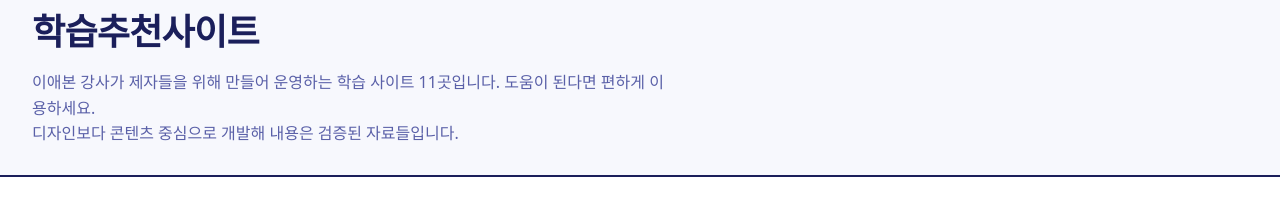
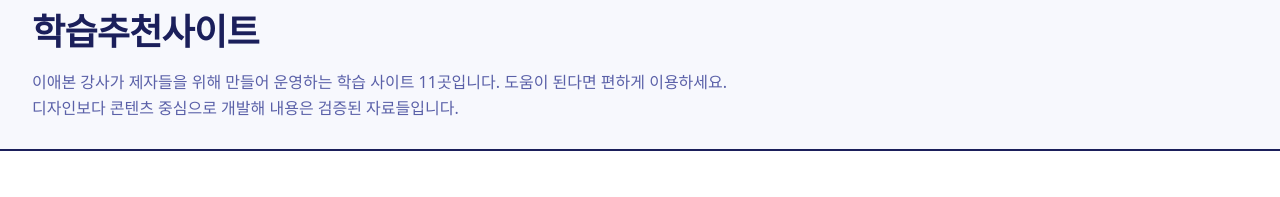
Before and after one commit to aebonlee/kdt-ai, a React (Vite) app: page /recommend in a window 1280 px wide. Shown: the part 191-388 px from the top of the page. Built offline with nearby package versions, Linux system fonts and the light colour scheme; no server answers; a web font is replaced by a local one.

Commit message:
추천사이트 리드 문장 한 줄 표시 — p 폭 제한 해제 + 데스크톱 nowrap(모바일 자연 줄바꿈)
Co-Authored-By: Claude Fable 5 <noreply@anthropic.com>

```diff
--- a/src/index.css
+++ b/src/index.css
@@ -801,6 +801,10 @@ ul { list-style: none; }
   .admin-shell-main .container { padding: 0; }
 }
 
+/* 학습추천사이트 리드 문장 — 데스크톱 한 줄 유지, 좁은 화면은 자연 줄바꿈 */
+.rec-lead { white-space: nowrap; }
+@media (max-width: 860px) { .rec-lead { white-space: normal; } }
+
 /* 강의안 강조 — 형광펜(mark.hl)·굵게(b.rich-b)·밑줄(u.rich-u) */
 mark.hl { background: linear-gradient(transparent 52%, rgba(255, 213, 74, 0.55) 52%); color: inherit; font-weight: 700; padding: 0 1px; border-radius: 2px; }
 [data-theme="dark"] mark.hl { background: linear-gradient(transparent 52%, rgba(255, 213, 74, 0.28) 52%); }
--- a/src/pages/Recommend.jsx
+++ b/src/pages/Recommend.jsx
@@ -12,8 +12,9 @@ export default function Recommend() {
         <div className="container">
           <span className="eyebrow">Recommended Sites</span>
           <h1>학습추천사이트</h1>
-          <p>
-            <span style={{ display: 'block' }}>이애본 강사가 제자들을 위해 만들어 운영하는 학습 사이트 {total}곳입니다. 도움이 된다면 편하게 이용하세요.</span>
+          <p style={{ maxWidth: 'none' }}>
+            {/* 첫 문장은 한 줄 유지(기본 640px 폭 제한 해제) — 좁은 화면에서만 자연 줄바꿈 허용 */}
+            <span className="rec-lead" style={{ display: 'block' }}>이애본 강사가 제자들을 위해 만들어 운영하는 학습 사이트 {total}곳입니다. 도움이 된다면 편하게 이용하세요.</span>
             <span style={{ display: 'block' }}>디자인보다 콘텐츠 중심으로 개발해 내용은 검증된 자료들입니다.</span>
           </p>
         </div>
```
